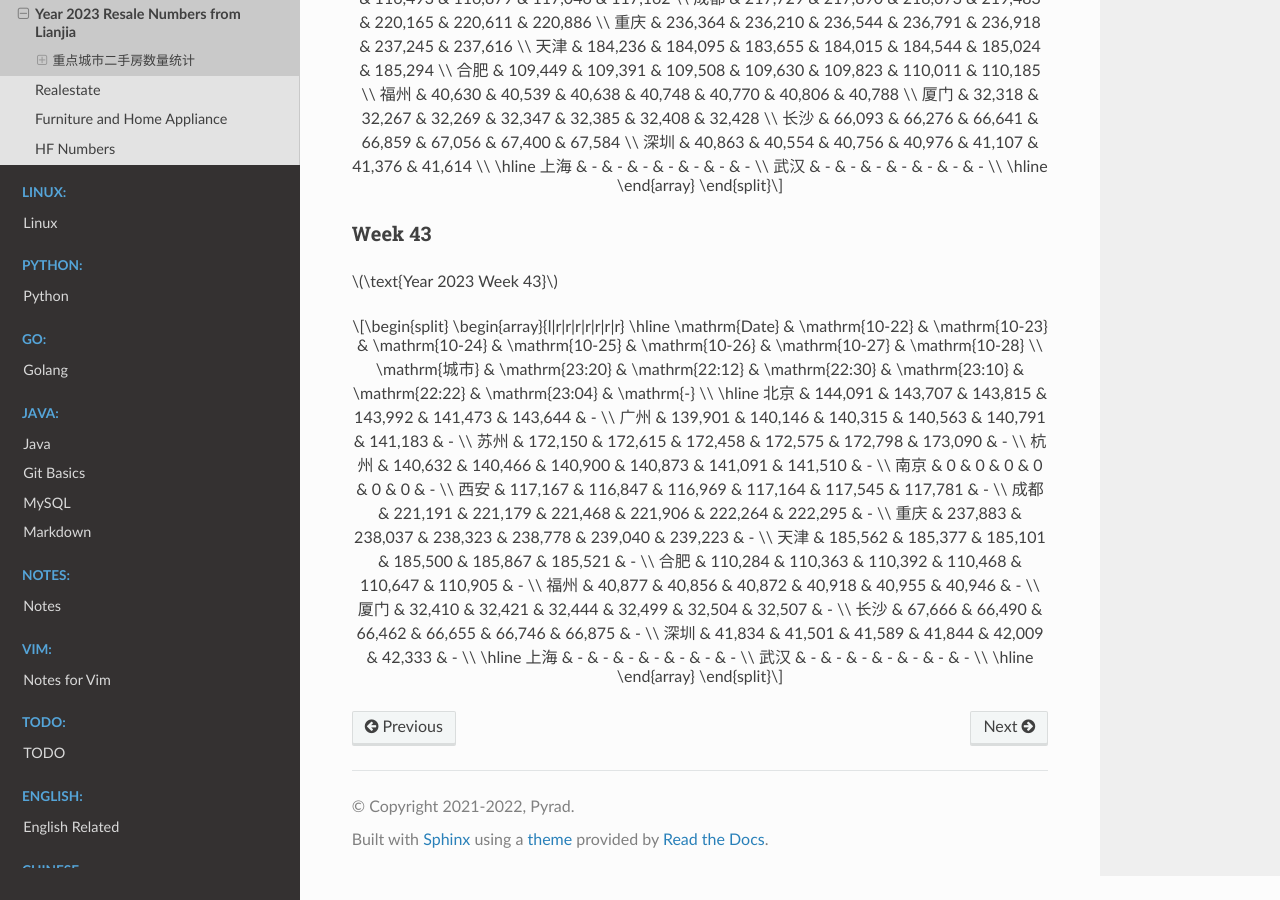
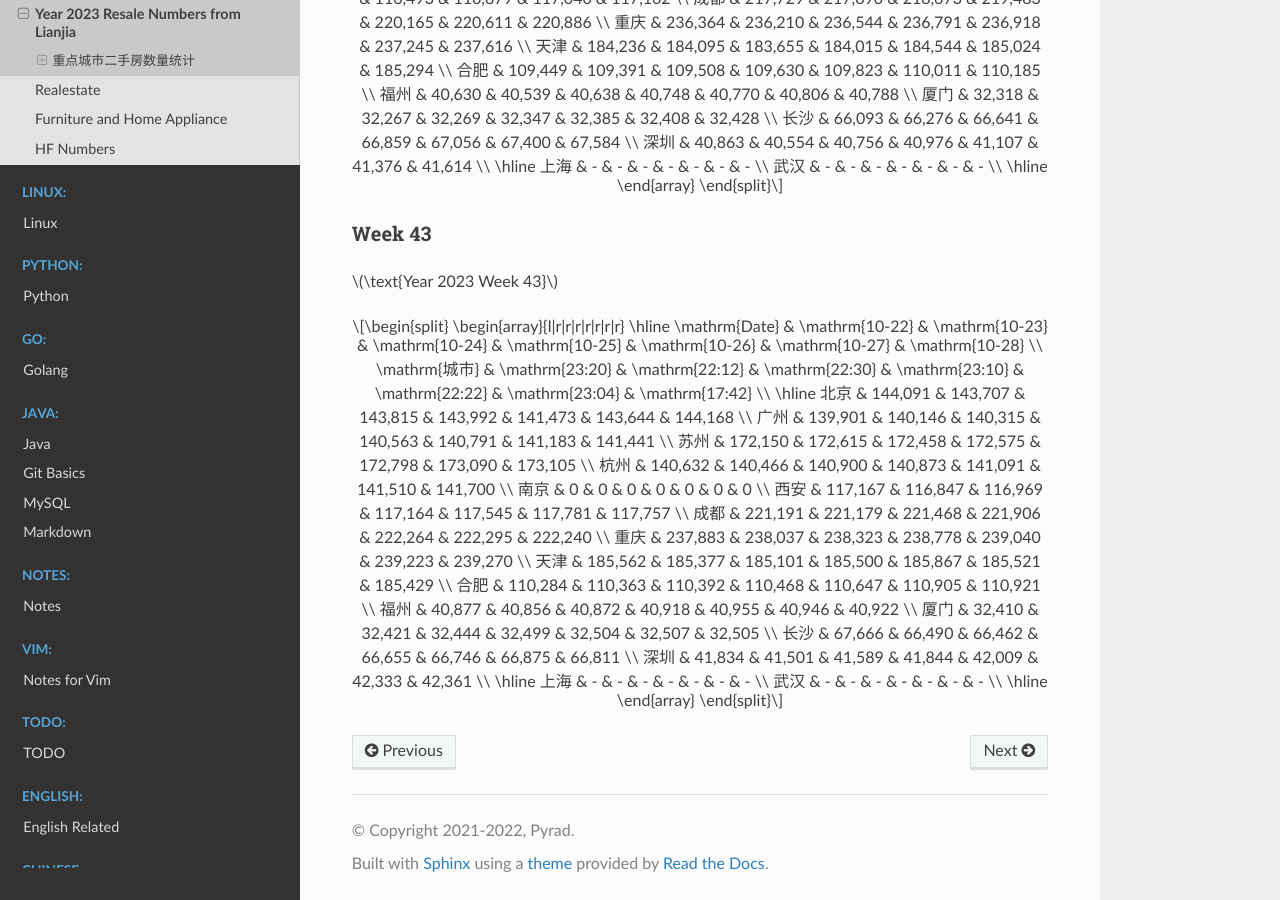
Before and after one commit to Pyrad/pyradnotes, a Sphinx documentation site: the page built from source/RealEstate/resalenumbers2023.md, in a window 1280 px wide and 900 px high, scrolled down 16662 px. Built offline with Sphinx 7.4.7 and the Read the Docs theme 2.0.0, drawn with Linux system fonts in a browser that asks for light colours; a script that is not in the unit is left out.

Commit message:
Realestate Update resale numbers 2023-10-28 17:42

```diff
--- a/source/RealEstate/resalenumbers2023.md
+++ b/source/RealEstate/resalenumbers2023.md
@@ -1090,22 +1090,22 @@
 \begin{array}{l|r|r|r|r|r|r|r}
 \hline
 \mathrm{Date} & \mathrm{10-22} & \mathrm{10-23} & \mathrm{10-24} & \mathrm{10-25} & \mathrm{10-26} & \mathrm{10-27} & \mathrm{10-28} \\
-\mathrm{城市} & \mathrm{23:20} & \mathrm{22:12} & \mathrm{22:30} & \mathrm{23:10} & \mathrm{22:22} & \mathrm{23:04} & \mathrm{-} \\
+\mathrm{城市} & \mathrm{23:20} & \mathrm{22:12} & \mathrm{22:30} & \mathrm{23:10} & \mathrm{22:22} & \mathrm{23:04} & \mathrm{17:42} \\
 \hline
-北京 & 144,091 & 143,707 & 143,815 & 143,992 & 141,473 & 143,644 & - \\
-广州 & 139,901 & 140,146 & 140,315 & 140,563 & 140,791 & 141,183 & - \\
-苏州 & 172,150 & 172,615 & 172,458 & 172,575 & 172,798 & 173,090 & - \\
-杭州 & 140,632 & 140,466 & 140,900 & 140,873 & 141,091 & 141,510 & - \\
-南京 & 0 & 0 & 0 & 0 & 0 & 0 & - \\
-西安 & 117,167 & 116,847 & 116,969 & 117,164 & 117,545 & 117,781 & - \\
-成都 & 221,191 & 221,179 & 221,468 & 221,906 & 222,264 & 222,295 & - \\
-重庆 & 237,883 & 238,037 & 238,323 & 238,778 & 239,040 & 239,223 & - \\
-天津 & 185,562 & 185,377 & 185,101 & 185,500 & 185,867 & 185,521 & - \\
-合肥 & 110,284 & 110,363 & 110,392 & 110,468 & 110,647 & 110,905 & - \\
-福州 & 40,877 & 40,856 & 40,872 & 40,918 & 40,955 & 40,946 & - \\
-厦门 & 32,410 & 32,421 & 32,444 & 32,499 & 32,504 & 32,507 & - \\
-长沙 & 67,666 & 66,490 & 66,462 & 66,655 & 66,746 & 66,875 & - \\
-深圳 & 41,834 & 41,501 & 41,589 & 41,844 & 42,009 & 42,333 & - \\
+北京 & 144,091 & 143,707 & 143,815 & 143,992 & 141,473 & 143,644 & 144,168 \\
+广州 & 139,901 & 140,146 & 140,315 & 140,563 & 140,791 & 141,183 & 141,441 \\
+苏州 & 172,150 & 172,615 & 172,458 & 172,575 & 172,798 & 173,090 & 173,105 \\
+杭州 & 140,632 & 140,466 & 140,900 & 140,873 & 141,091 & 141,510 & 141,700 \\
+南京 & 0 & 0 & 0 & 0 & 0 & 0 & 0 \\
+西安 & 117,167 & 116,847 & 116,969 & 117,164 & 117,545 & 117,781 & 117,757 \\
+成都 & 221,191 & 221,179 & 221,468 & 221,906 & 222,264 & 222,295 & 222,240 \\
+重庆 & 237,883 & 238,037 & 238,323 & 238,778 & 239,040 & 239,223 & 239,270 \\
+天津 & 185,562 & 185,377 & 185,101 & 185,500 & 185,867 & 185,521 & 185,429 \\
+合肥 & 110,284 & 110,363 & 110,392 & 110,468 & 110,647 & 110,905 & 110,921 \\
+福州 & 40,877 & 40,856 & 40,872 & 40,918 & 40,955 & 40,946 & 40,922 \\
+厦门 & 32,410 & 32,421 & 32,444 & 32,499 & 32,504 & 32,507 & 32,505 \\
+长沙 & 67,666 & 66,490 & 66,462 & 66,655 & 66,746 & 66,875 & 66,811 \\
+深圳 & 41,834 & 41,501 & 41,589 & 41,844 & 42,009 & 42,333 & 42,361 \\
 \hline
 上海 & - & - & - & - & - & - & - \\
 武汉 & - & - & - & - & - & - & - \\
```
Also changed, not shown: 1 other file.
